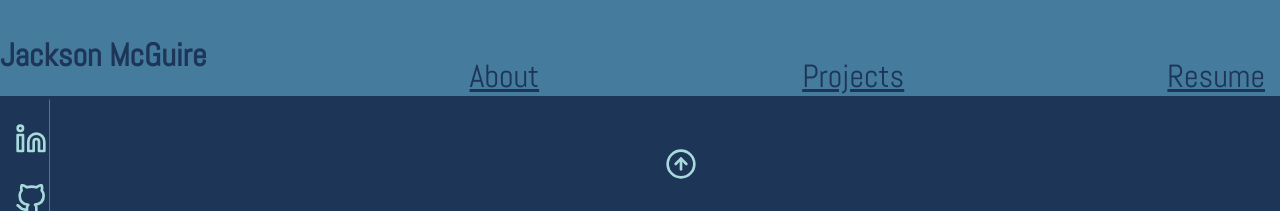
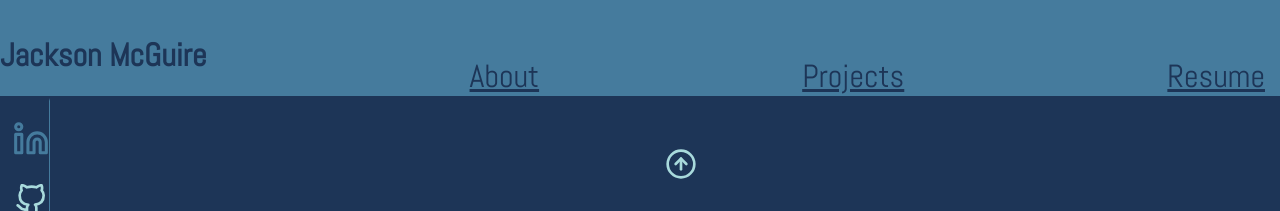
Before and after one commit to Jacksonmcguire/Jacksonmcguire, a React (Create React App) app: page / in a window 1280 px wide. In both pictures the pointer is over the icon 31 px from the left and 139 px from the top of the page. Shown: the top 211 px of the page. Built offline with nearby package versions, Linux system fonts and the light colour scheme.

Commit message:
Add Hover animations

```diff
--- a/src/components/App/App.css
+++ b/src/components/App/App.css
@@ -57,7 +57,14 @@ main aside svg {
   margin: 20px 10px;
   transform: scale(2);
   cursor: pointer;
-  color: #A8DADC
+  color: #A8DADC;
+  transition: 1s ease-out;
+}
+
+main aside svg:hover {
+  transition: .7s ease;
+  transform: scale(2.3);
+  color: #457B9D
 }
 
 .top {
@@ -101,6 +108,12 @@ main aside svg {
   margin: 0;
   z-index: 1;
   align-self: center;
+  transition: 1s ease-out;
+}
+
+.top-arrow:hover {
+  transition: 1s ease;
+  transform: scale(1.5);
 }
 
 @media screen and (max-width: 500px) {
--- a/src/components/NavLinkBox/NavLinkBox.css
+++ b/src/components/NavLinkBox/NavLinkBox.css
@@ -50,10 +50,11 @@
 .description::-webkit-scrollbar {
   background-color: transparent;
   width: 2px;
+
 }
 
 .description::-webkit-scrollbar-thumb {
-  background-color: #457B9D;
+  background-color: #A8DADC;
   border-radius: 5px;
 }
 
--- a/src/components/Project/Project.css
+++ b/src/components/Project/Project.css
@@ -24,10 +24,21 @@
   width: 100%;
 }
 
+.project-card img:hover {
+  opacity: .5;
+  cursor: pointer;
+}
+
 .github {
   transform: scale(1);
-  color: #A8DADC
+  color: #A8DADC;
+  transition: 1s ease-out
+}
 
+.github:hover {
+  transition: 1s ease;
+  transform: scale(1.3);
+  color: #457B9D
 }
 
 .project-info {
```
